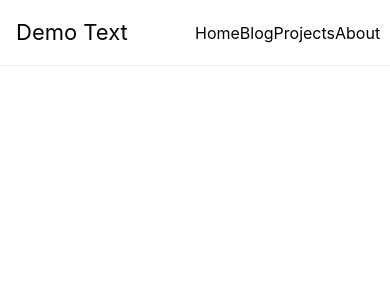
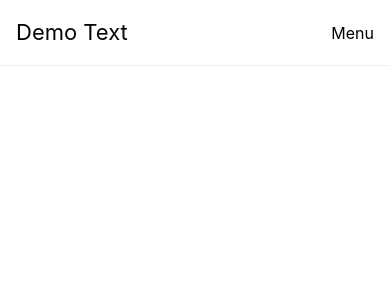
Before and after one commit to braydenk/styled-component-library, a React (Create React App) app: page / in a window 390 px wide. Shown: the top 300 px of the page. Built offline with nearby package versions, Linux system fonts and the light colour scheme.

Commit message:
Header is responsive

```diff
--- a/src/components/Header.js
+++ b/src/components/Header.js
@@ -1,6 +1,7 @@
-import React from 'react';
+import React, { useState, useEffect } from 'react';
 import styled from 'styled-components';
 import Link from './Link';
+import Button from './Button';
 
 const HeaderStyles = styled.header`
   background-color: ${props => props.theme.colors.background};
@@ -25,8 +26,12 @@ const HeaderTitle = styled.span`
 `;
 
 const HeaderNav = styled.nav`
-  width: 50%;
-  height: 80%;
+  width: 40%;
+
+  @media (min-width: 900px) {
+    width: 30%;
+  }
+
   ul {
     display: flex;
     justify-content: space-between;
@@ -47,13 +52,89 @@ const HeaderNav = styled.nav`
   }
 `;
 
+const HeaderMobileNavButton = styled.button`
+  background: ${props => props.theme.colors.background};
+  border: none;
+`;
+
+const HeaderNavMobile = styled(HeaderNav)`
+  position: absolute;
+  background: ${props => props.theme.colors.background};
+  top: 0;
+  left: 0;
+  width: 100%;
+  height: 100%;
+
+  ul {
+    margin-top: 4em;
+    height: 50%;
+    flex-direction: column;
+  }
+
+  li {
+    width: 100%;
+    border-bottom: 1px solid ${props => props.theme.colors.neutral400};
+  }
+
+  a {
+    padding-left: 0.5em;
+  }
+`;
+
+const HeaderNavMobileCloseButton = styled.button`
+  background: ${props => props.theme.colors.background};
+  border: none;
+  float: right;
+  margin: 1em;
+`;
+
 function Header({ titleText, navList }) {
+  const [isMediumScreen, setIsMediumScreen] = useState(false);
+  const [isMobileNavOpen, setIsMobileNavOpen] = useState(false);
+
+  useEffect(() => {
+    const mediaQuery = window.matchMedia('(max-width: 700px)');
+    mediaQuery.addListener(handleMediaQueryChange);
+    handleMediaQueryChange(mediaQuery);
+
+    return () => {
+      mediaQuery.removeListener(handleMediaQueryChange);
+    };
+  }, []);
+
+  const handleMediaQueryChange = mediaQuery => {
+    if (mediaQuery.matches) {
+      setIsMediumScreen(true);
+    } else {
+      setIsMediumScreen(false);
+    }
+  };
+
+  const toggleMobileNav = () => {
+    setIsMobileNavOpen(!isMobileNavOpen);
+  };
+
   return (
     <HeaderStyles>
       <HeaderTitle>
         <Link href="/">{titleText}</Link>
       </HeaderTitle>
-      <HeaderNav>{navList}</HeaderNav>
+      {isMediumScreen ? (
+        <HeaderMobileNavButton onClick={toggleMobileNav}>
+          Menu
+        </HeaderMobileNavButton>
+      ) : (
+        <HeaderNav>{navList}</HeaderNav>
+      )}
+
+      {isMobileNavOpen && (
+        <HeaderNavMobile>
+          <HeaderNavMobileCloseButton onClick={toggleMobileNav}>
+            X
+          </HeaderNavMobileCloseButton>
+          {navList}
+        </HeaderNavMobile>
+      )}
     </HeaderStyles>
   );
 }
```
Also changed, not shown: 1 other file (tests, documents, lock files or other folders).
